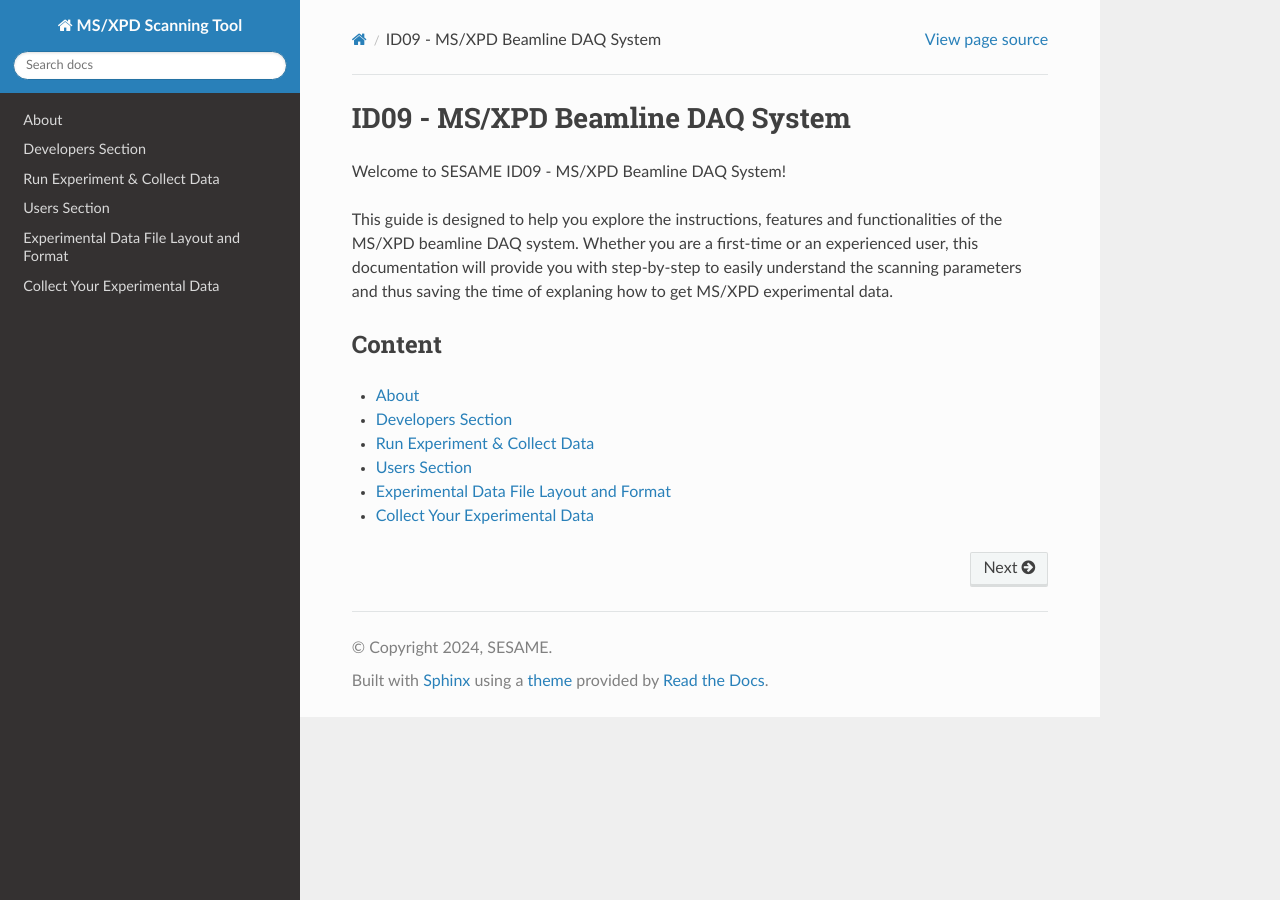
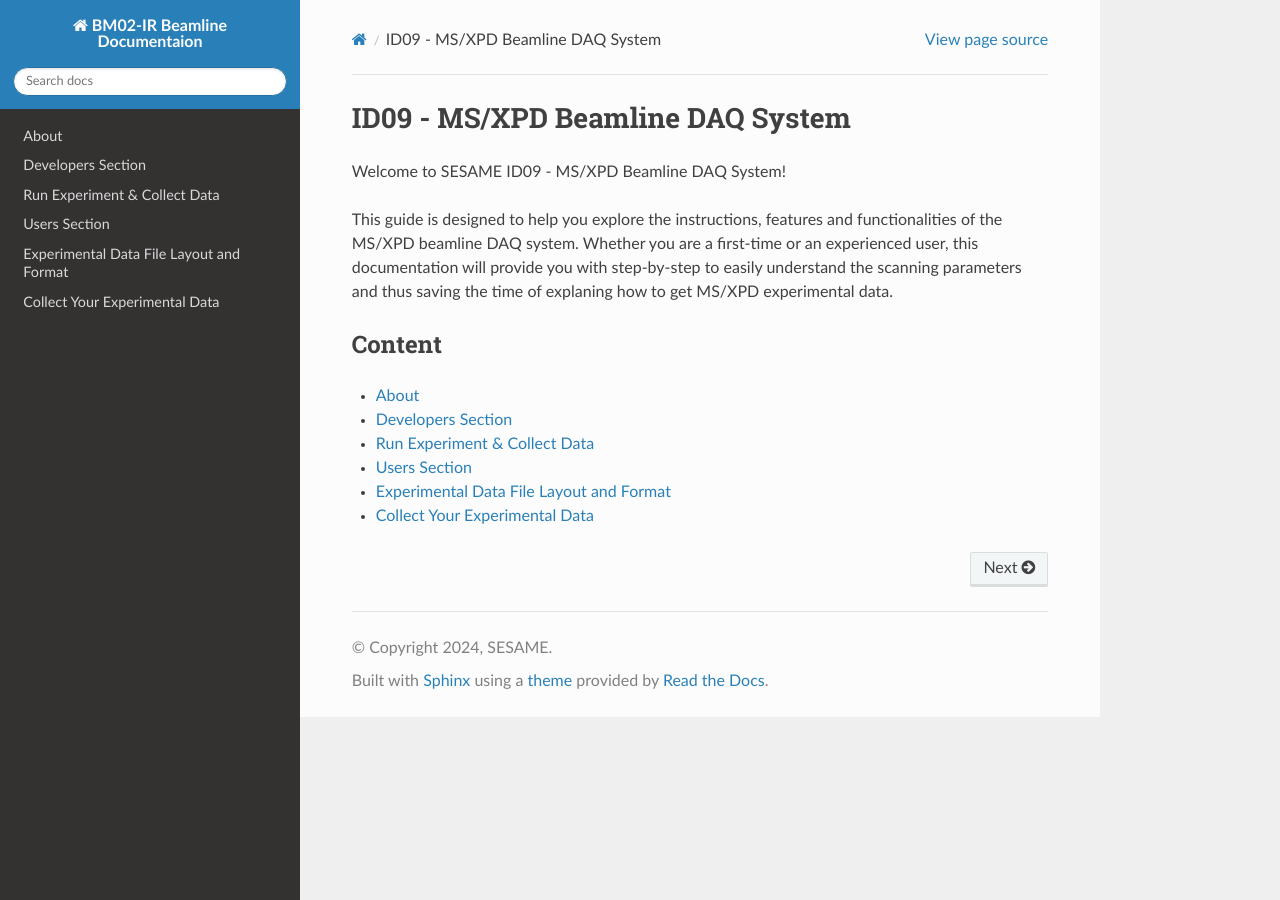
Before and after one commit to SESAME-Synchrotron/IR-Docs, a Sphinx documentation site: the page built from docs/source/index.rst, in a window 1280 px wide. Built offline with Sphinx 7.4.7 and the Read the Docs theme 3.1.0, drawn with Linux system fonts in a browser that asks for light colours.

Commit message:
change project title

```diff
--- a/docs/source/conf.py
+++ b/docs/source/conf.py
@@ -18,9 +18,9 @@ sys.path.insert(0, os.path.abspath('.'))
 # -- Project information -----------------------------------------------------
 
 Affiliation = u'SESAME'
-project = 'MS/XPD Scanning Tool'
+project = 'BM02-IR Beamline Documentaion'
 copyright = u'2024, ' + Affiliation
-author = 'SESAME DCA and MS Teams'
+author = 'SESAME DCA and IR Teams'
 
 # If true, sectionauthor and moduleauthor directives will be shown in the
 # output. They are ignored by default.
@@ -40,7 +40,7 @@ texinfo_documents = [
   project+u' Documentation',
   Affiliation,
   project,
-  'ID09 - MS/XPD (Materials Science/X-ray Powder Diffraction) Beamline DAQ System'),
+  'BM02 - IR (Infrared Microspectroscopy) Beamline'),
 ]
 
 # -- General configuration ---------------------------------------------------
```
Also changed, not shown: 1 other file.
